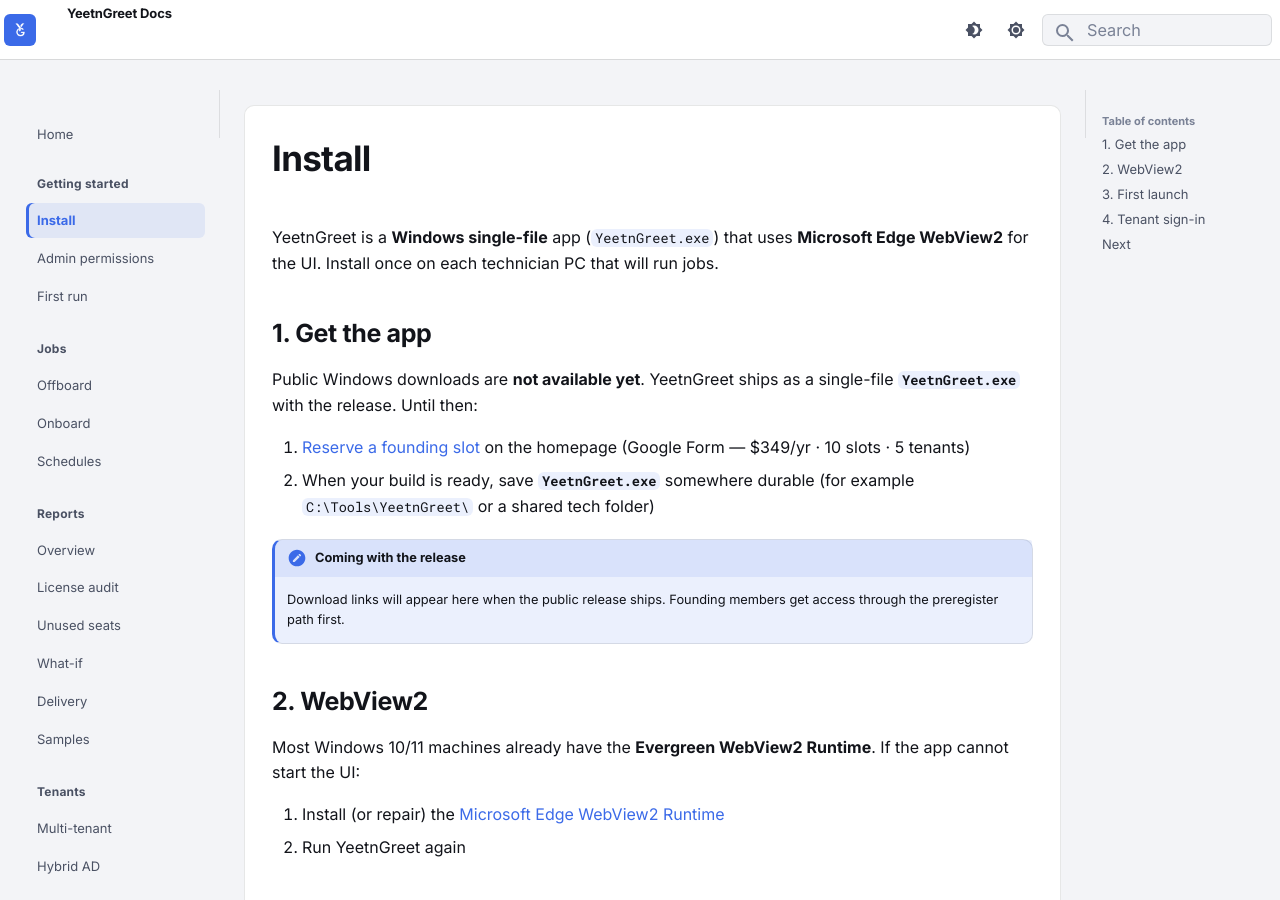
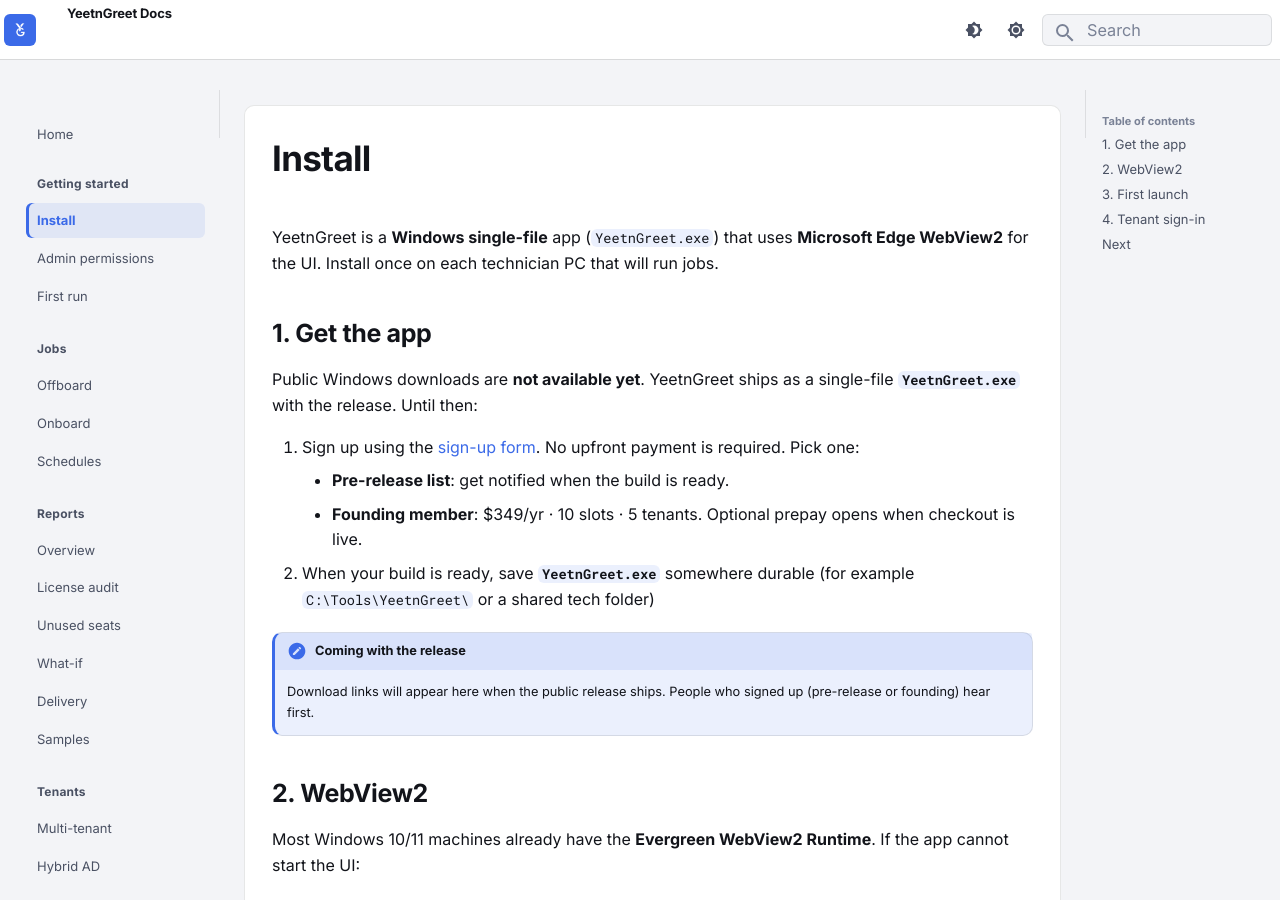
Before and after one commit to darrenbell09/yeetngreet-site, an MkDocs documentation site: the page built from docsrc/getting-started/install.md, in a window 1280 px wide and 900 px high. Built offline with MkDocs 1.6.1 and Material for MkDocs 9.7.7, drawn with Linux system fonts in a browser that asks for light colours.

Commit message:
Two sign-up CTAs (pre-release, no upfront payment + founding member) on the same Google Form

```diff
--- a/docsrc/getting-started/install.md
+++ b/docsrc/getting-started/install.md
@@ -6,11 +6,13 @@
 
 Public Windows downloads are **not available yet**. YeetnGreet ships as a single-file **`YeetnGreet.exe`** with the release. Until then:
 
-1. [Reserve a founding slot](https://yeetngreet.app/#founding) on the homepage (Google Form — $349/yr · 10 slots · 5 tenants)
+1. Sign up using the [sign-up form](https://docs.google.com/forms/d/e/1FAIpQLSddlwVg9FklzgEKhfQf8RRNzlv9BNJipgWBOsotXISDmg5OTw/viewform). No upfront payment is required. Pick one:
+    - **Pre-release list**: get notified when the build is ready.
+    - **Founding member**: $349/yr · 10 slots · 5 tenants. Optional prepay opens when checkout is live.
 2. When your build is ready, save **`YeetnGreet.exe`** somewhere durable (for example `C:\Tools\YeetnGreet\` or a shared tech folder)
 
 !!! note "Coming with the release"
-    Download links will appear here when the public release ships. Founding members get access through the preregister path first.
+    Download links will appear here when the public release ships. People who signed up (pre-release or founding) hear first.
 
 ## 2. WebView2
 
--- a/privacy.html
+++ b/privacy.html
@@ -44,8 +44,8 @@
       <h2>What stays on your side</h2>
       <p>Templates, local logs, and related working files remain on your device (typically under AppData or Documents) unless you choose to keep them somewhere else.</p>
 
-      <h2>Founding preregister</h2>
-      <p>If you reserve a founding slot on this site, the form is a Google Form. Your answers go to Google (Form / Sheet) and are emailed to us so we can follow up. That path is separate from the YeetnGreet desktop app and does not include customer Microsoft 365 tenant content.</p>
+      <h2>Pre-release and founding sign-up</h2>
+      <p>If you join the pre-release list or sign up as a founding member on this site, the form is a Google Form. Your answers go to Google (Form / Sheet) and are emailed to us so we can follow up. That path is separate from the YeetnGreet desktop app and does not include customer Microsoft 365 tenant content.</p>
 
       <p class="privacy-back"><a href="index.html">← Back to YeetnGreet</a></p>
     </section>
```
Also changed, not shown: README.md (+1 -1 lines), docsrc/index.md (+1 -1 lines), docsrc/pricing-and-licensing.md (+1 -1 lines), index.html (+5 -4 lines).
